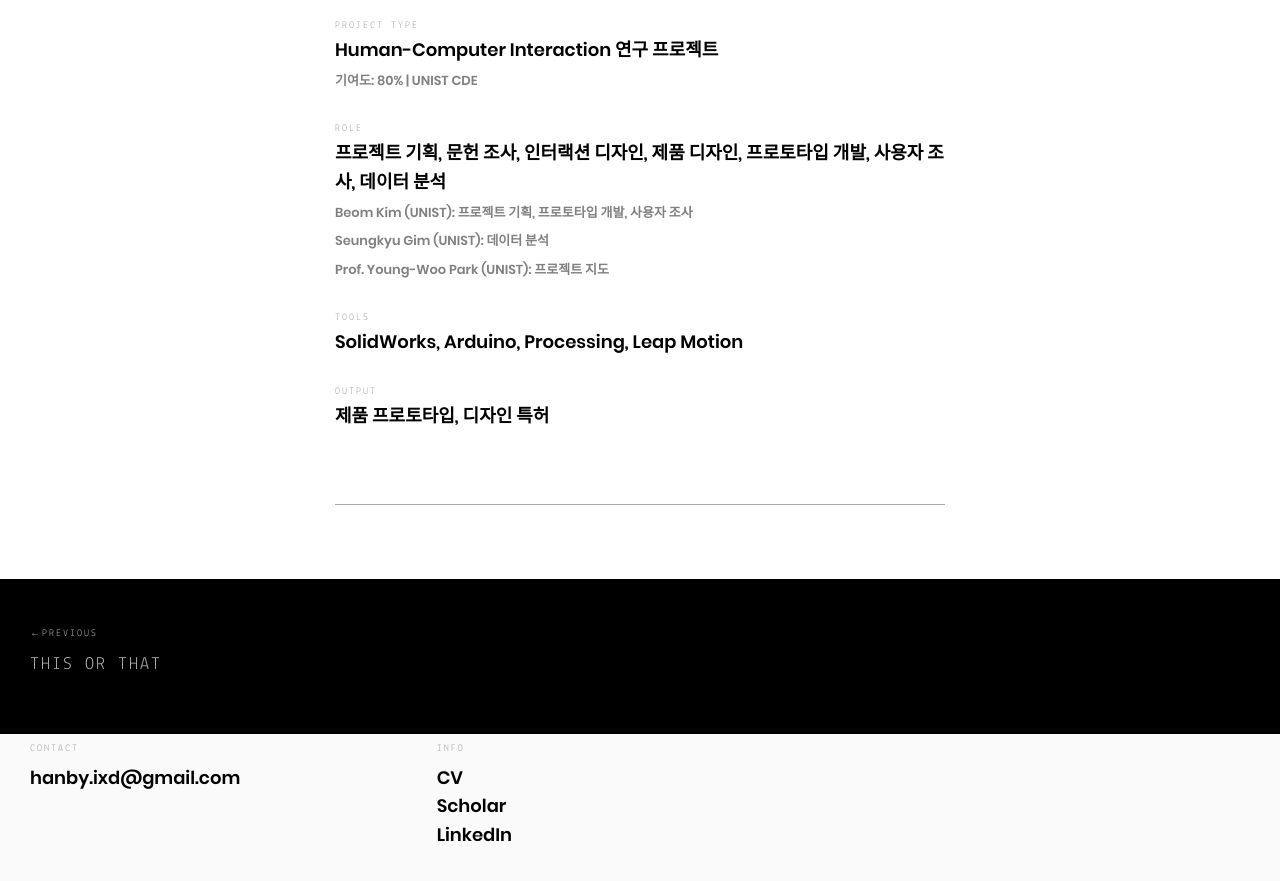
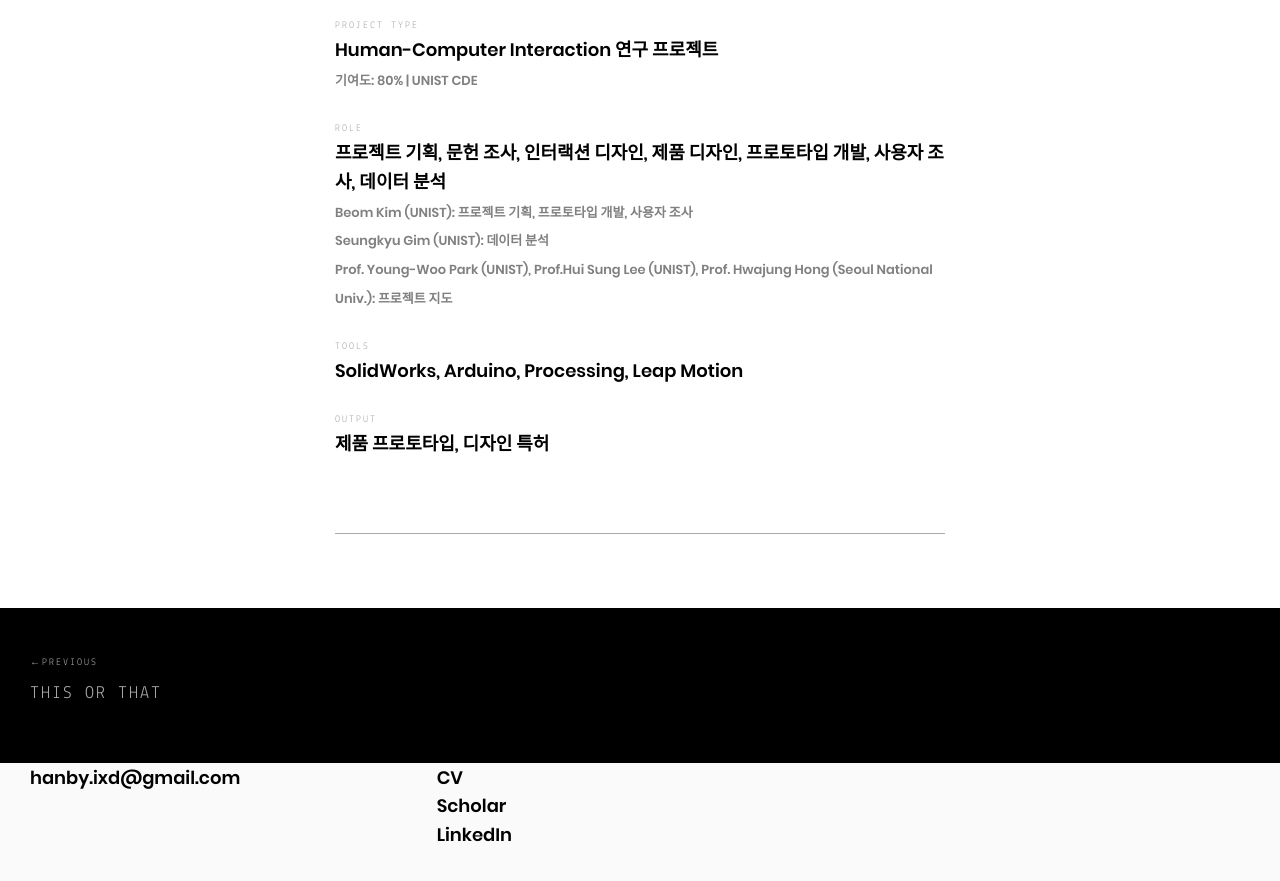
Before and after one commit to hanby-ixd/hanby-ixd.github.io, a Jekyll site: the page built from _posts/projects/2021-01-04-lightino.md, in a window 1280 px wide and 900 px high, scrolled down 621 px. Shown: the top 881 px of the window. Built offline with Jekyll 4.4.1, drawn with Linux system fonts in a browser that asks for light colours; nearby versions of some CDN libraries; library files that are not in the unit come from our copies.

Commit message:
Update 2021-01-04-lightino.md

```diff
--- a/_posts/projects/2021-01-04-lightino.md
+++ b/_posts/projects/2021-01-04-lightino.md
@@ -17,7 +17,7 @@ project:
   role: "프로젝트 기획, 문헌 조사, 인터랙션 디자인, 제품 디자인, 프로토타입 개발, 사용자 조사, 데이터 분석"
   supporter1: "Beom Kim (UNIST): 프로젝트 기획, 프로토타입 개발, 사용자 조사"
   supporter2: "Seungkyu Gim (UNIST): 데이터 분석"
-  supporter3: "Prof. Young-Woo Park (UNIST): 프로젝트 지도"
+  supporter3: "Prof. Young-Woo Park (UNIST), Prof.Hui Sung Lee (UNIST), Prof. Hwajung Hong (Seoul National Univ.): 프로젝트 지도"
   tools: "SolidWorks, Arduino, Processing, Leap Motion"
   output: "제품 프로토타입, 디자인 특허"
 
```
